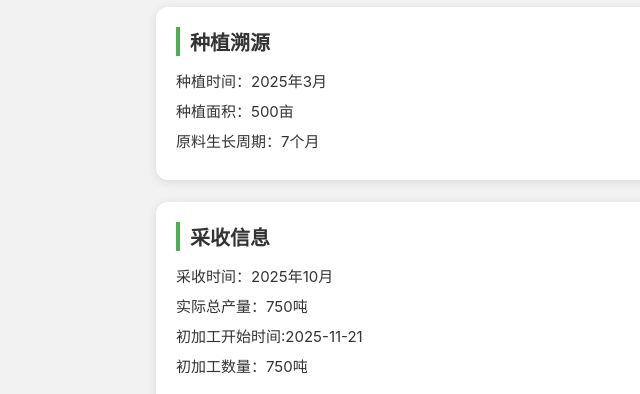
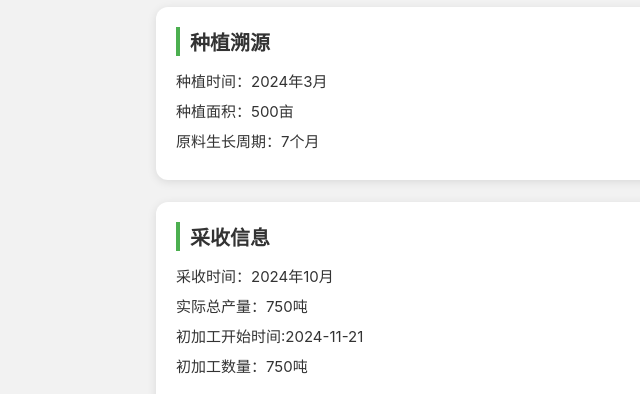
Before and after one commit to wenhongw0-hash/zsg, a plain HTML site: page index.html in a window 1280 px wide. Shown: the part 293-687 px from the top of the page, 44-684 px from the left. Drawn offline with Linux system fonts and the light colour scheme.

Commit message:
Update index.html

```diff
--- a/index.html
+++ b/index.html
@@ -3,7 +3,7 @@
 <head>
 <meta charset="UTF-8">
 <meta name="viewport" content="width=device-width, initial-scale=1">
-<title>紫苏梗溯源 - 云南永顺堂中药饮片有限公司</title>
+<title>紫苏梗溯源</title>
 
 <style>
 body{
@@ -114,16 +114,16 @@ body{
 
     <div id="grow" class="section">
         <h2>种植溯源</h2>
-        <div class="text-item">种植时间：2025年3月</div>
+        <div class="text-item">种植时间：2024年3月</div>
         <div class="text-item">种植面积：500亩</div>
         <div class="text-item">原料生长周期：7个月</div>
     </div>
 
     <div id="harvest" class="section">
         <h2>采收信息</h2>
-        <div class="text-item">采收时间：2025年10月</div>
+        <div class="text-item">采收时间：2024年10月</div>
         <div class="text-item">实际总产量：750吨</div>
-        <div class="text-item">初加工开始时间:2025-11-21</div>
+        <div class="text-item">初加工开始时间:2024-11-21</div>
         <div class="text-item">初加工数量：750吨</div>
     </div>
 
```
